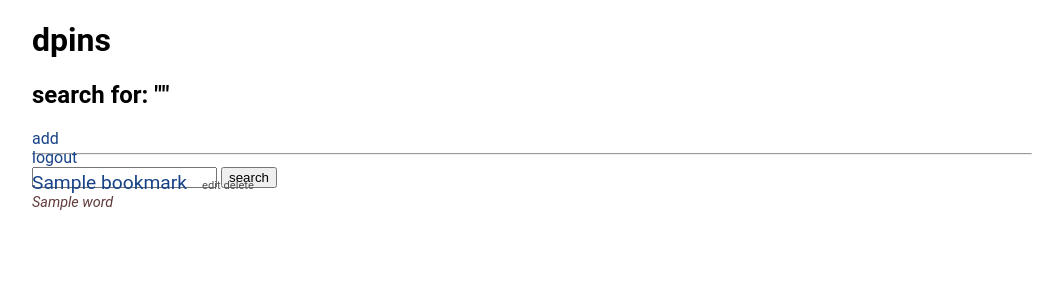
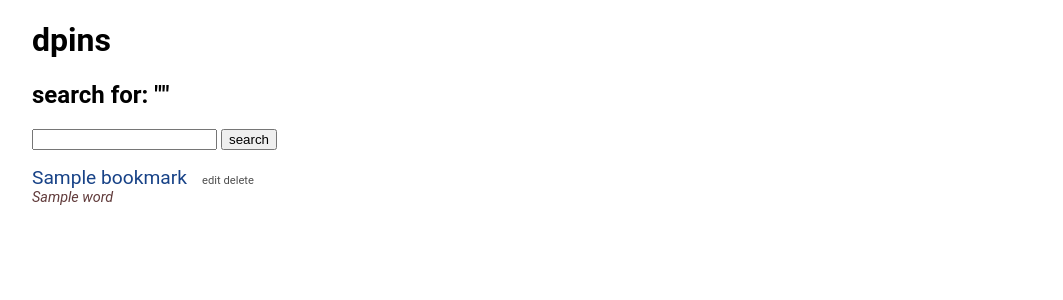
Before and after one commit to DominikM/dpins, a Django app: template bookmarks/templates/search.html in a window 1280 px wide. Shown: the top 300 px of the page, without its empty margins (108-1171 px from the left). Run offline with Django 3.2, Linux system fonts and the light colour scheme; the template is opened without the code that fills it: most values are stand-ins (such as "Sample title", 1, 10 or a date in 2020).

Commit message:
fixed search page

```diff
--- a/bookmarks/templates/search.html
+++ b/bookmarks/templates/search.html
@@ -3,18 +3,11 @@
 
 {% block content %}
 <h2>search for: "{{ query }}"</h2>
-<div id="commands_container">
-  <div class="command"><a href="{% url 'bookmark_add' %}">add</a></div>
-  <div class="command"><a href="{% url 'logout' %}">logout</a></div>
-  <div class="command">
-    <form method="get" action="{% url 'search' %}">
-      <input type="text" id="query" name="query" value="{{ query }}">
-      <input type="submit" value="search">
-    </form>
-  </div>
-</div>
 
-<hr>
+<form method="get" action="{% url 'search' %}">
+  <input type="text" id="query" name="query" value="{{ query }}">
+  <input type="submit" value="search">
+</form>
 
 <div id="bm_container">
   {% for bookmark in bookmarks %}
```
